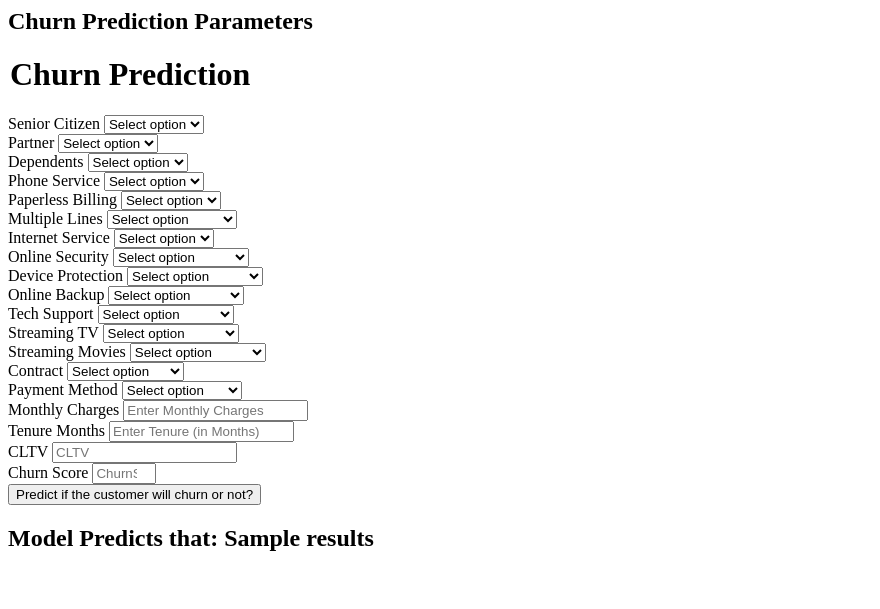
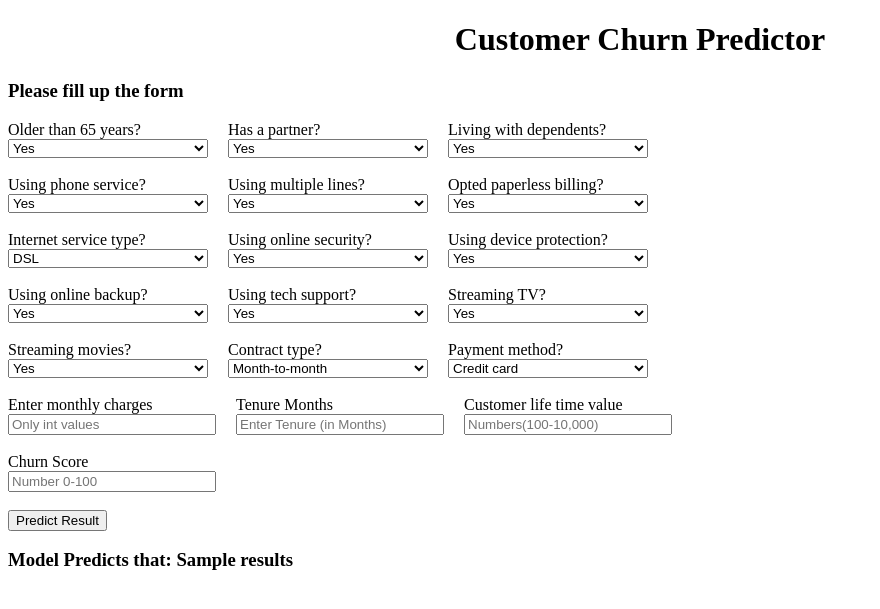
Before and after one commit to ankak2635/Customer-Churn-Predictor, a Flask app: template templates/home.html in a window 1280 px wide. Shown: the top 609 px of the page, without its empty margins (0-880 px from the left). Run offline with Flask 3, Linux system fonts and the light colour scheme; the template is opened without the code that fills it: most values are stand-ins (such as "Sample title", 1, 10 or a date in 2020).

Commit message:
Adds working project

```diff
--- a/application.py
+++ b/application.py
@@ -6,13 +6,13 @@ application = Flask(__name__)
 
 app = application
 
-# Route for homepage
-logging.info('Entered the application')
-@app.route('/')
-def index():
-    return render_template('index.html')
+# # Route for homepage
+# logging.info('Entered the application')
+# @app.route('/')
+# def index():
+#     return render_template('index.html')
 
-@app.route('/predict',methods=['GET','POST'])
+@app.route('/',methods=['GET','POST'])
 
 def predict_data():
     if request.method=='GET':
--- a/src/pipeline/predict_pipeline.py
+++ b/src/pipeline/predict_pipeline.py
@@ -19,7 +19,7 @@ class PredictPipeline:
             preprocessor = load_pickle(preprocessor_path)
             model =load_pickle(model_path)
 
-            # Preprocess the user imput data
+            # Preprocess the user input data
             processed_data = preprocessor.transform(features)
 
             # make prediction
--- /dev/null
+++ b/static/css/styles.css
@@ -0,0 +1,9 @@
+.container {
+    width: 200px;
+    clear: both;
+  }
+
+  .container input {
+    width: 100%;
+    clear: both;
+  }
--- a/templates/home.html
+++ b/templates/home.html
@@ -1,253 +1,180 @@
+<!DOCTYPE html>
 <html>
+
+<head>
+    <link rel='stylesheet' href="{{url_for('static', filename='css/styles.css')}}" type="text/css">
+    <h1><center>Customer Churn Predictor</center></h1>
+</head>
+
 <body>
-    <div class="login">
-       <h2>Churn Prediction Parameters</h2>
+    <h3>Please fill up the form</h3>
+    <form action="{{ url_for('predict_data')}}" method="post">
 
-       <form action="{{ url_for('predict_data')}}" method="post">
-        <h1>
-            <legend>Churn Prediction</legend>
-        </h1>
-        <div class="mb-3">
-            <label class="form-label">Senior Citizen</label>
-            <select class="form-control" name="SeniorCitizen" placeholder="Senior Citizen?" required>
-                <option class="placeholder" selected disabled value="">Select option</option>
-                <option value="Yes">
-                    Yes
-                </option>
-                <option value="No">
-                    No
-                </option>
-            </select>
-        </div>
-        <div class="mb-3">
-            <label class="form-label">Partner</label>
-            <select class="form-control" name="Partner" placeholder="Partner" required>
-                <option class="placeholder" selected disabled value="">Select option</option>
-                <option value="Yes">
-                    Yes
-                </option>
-                <option value="No">
-                    No
-                </option>
-            </select>
-        </div>
-        <div class="mb-3">
-            <label class="form-label">Dependents</label>
-            <select class="form-control" name="Dependents" placeholder="Dependents" required>
-                <option class="placeholder" selected disabled value="">Select option</option>
-                <option value="Yes">
-                    Yes
-                </option>
-                <option value="No">
-                    No
-                </option>
-            </select>
-        </div>
-        <div class="mb-3">
-            <label class="form-label">Phone Service	</label>
-            <select class="form-control" name="PhoneService" placeholder="Phone Service?" required>
-                <option class="placeholder" selected disabled value="">Select option</option>
-                <option value="Yes">
-                    Yes
-                </option>
-                <option value="No">
-                    No
-                </option>
-            </select>
-        </div>
-        <div class="mb-3">
-            <label class="form-label">Paperless Billing	</label>
-            <select class="form-control" name="PaperlessBilling" placeholder="Paperless Billing?" required>
-                <option class="placeholder" selected disabled value="">Select option</option>
-                <option value="Yes">
-                    Yes
-                </option>
-                <option value="No">
-                    No
-                </option>
-            </select>
-        </div>
-        <div class="mb-3">
-            <label class="form-label">Multiple Lines</label>
-            <select class="form-control" name="MultipleLines" placeholder="Multiple Lines?" required>
-                <option class="placeholder" selected disabled value="">Select option</option>
-                <option value="Yes">
-                    Yes
-                </option>
-                <option value="No">
-                    No
-                </option>
-                <option value="No phone service">
-                    No Phone Service
-                </option>
-            </select>
-        </div>
-        <div class="mb-3">
-            <label class="form-label">Internet Service</label>
-            <select class="form-control" name="InternetService" placeholder="Internet Service?" required>
-                <option class="placeholder" selected disabled value="">Select option</option>
-                <option value="DSL">
-                    DSL
-                </option>
-                <option value="No">
-                    No
-                </option>
-                <option value="Fiber optic">
-                    Fiber Optic
-                </option>
-            </select>
-        </div>
-        <div class="mb-3">
-            <label class="form-label">Online Security</label>
-            <select class="form-control" name="OnlineSecurity" placeholder="Online  Security?" required>
-                <option class="placeholder" selected disabled value="">Select option</option>
-                <option value="Yes">
-                    Yes
-                </option>
-                <option value="No">
-                    No
-                </option>
-                <option value="No internet service">
-                    No internet Service
-                </option>
-            </select>
-        </div>
-        <div class="mb-3">
-            <label class="form-label">Device Protection</label>
-            <select class="form-control" name="DeviceProtection" placeholder="Device Protection?" required>
-                <option class="placeholder" selected disabled value="">Select option</option>
-                <option value="Yes">
-                    Yes
-                </option>
-                <option value="No">
-                    No
-                </option>
-                <option value="No internet service">
-                    No internet Service
-                </option>
-            </select>
-        </div>
-        <div class="mb-3">
-            <label class="form-label">Online Backup</label>
-            <select class="form-control" name="OnlineBackup" placeholder="Online Backup?" required>
-                <option class="placeholder" selected disabled value="">Select option</option>
-                <option value="Yes">
-                    Yes
-                </option>
-                <option value="No">
-                    No
-                </option>
-                <option value="No internet service">
-                    No internet Service
-                </option>
-            </select>
-        </div>
-        <div class="mb-3">
-            <label class="form-label">Tech Support</label>
-            <select class="form-control" name="TechSupport" placeholder="Tech Support?" required>
-                <option class="placeholder" selected disabled value="">Select option</option>
-                <option value="Yes">
-                    Yes
-                </option>
-                <option value="No">
-                    No
-                </option>
-                <option value="No internet service">
-                    No internet Service
-                </option>
-            </select>
-        </div>
-        <div class="mb-3">
-            <label class="form-label">Streaming TV</label>
-            <select class="form-control" name="StreamingTV" placeholder="Streaming TV?" required>
-                <option class="placeholder" selected disabled value="">Select option</option>
-                <option value="Yes">
-                    Yes
-                </option>
-                <option value="No">
-                    No
-                </option>
-                <option value="No internet service">
-                    No internet Service
-                </option>
-            </select>
-        </div>
-        <div class="mb-3">
-            <label class="form-label">Streaming Movies</label>
-            <select class="form-control" name="StreamingMovies" placeholder="StreamingMovies?" required>
-                <option class="placeholder" selected disabled value="">Select option</option>
-                <option value="Yes">
-                    Yes
-                </option>
-                <option value="No">
-                    No
-                </option>
-                <option value="No internet service">
-                    No internet Service
-                </option>
-            </select>
-        </div>
-        <div class="mb-3">
-            <label class="form-label">Contract</label>
-            <select class="form-control" name="Contract" placeholder="Contract?" required>
-                <option class="placeholder" selected disabled value="">Select option</option>
-                <option value="Month-to-month">
-                    Month-to-month
-                </option>
-                <option value="One year">
-                    One year
-                </option>
-                <option value="Two year">
-                    Two year
-                </option>
-            </select>
-        </div>
-        <div class="mb-3">
-            <label class="form-label">Payment Method</label>
-            <select class="form-control" name="PaymentMethod" placeholder="Payment Method?" required>
-                <option class="placeholder" selected disabled value="">Select option</option>
-                <option value="Credit card (automatic)">
-                    Credit card
-                </option>
-                <option value="Bank transfer (automatic)">
-                    Bank transfer
-                </option>
-                <option value="Mailed check">
-                    Mailed check
-                </option>
-                <option value="Electronic check">
-                    Electronic check
-                </option>
-            </select>
-        </div>
-        <div class="mb-3">
-            <label class="form-label">Monthly Charges</label>
-            <input class="form-control" type="number" name="MonthlyCharges"
-                placeholder="Enter Monthly Charges"/>
-        </div>
-        <div class="mb-3">
-            <label class="form-label">Tenure Months</label>
-            <input class="form-control" type="number" name="TenureMonths"
-                placeholder="Enter Tenure (in Months)"/>
-        </div>
-        <div class="mb-3">
-            <label class="form-label">CLTV</label>
-            <input class="form-control" type="number" name="CLTV"
-                placeholder="CLTV"/>
-        </div>
-        <div class="mb-3">
-            <label class="form-label">Churn Score</label>
-            <input class="form-control" type="number" name="ChurnScore"
-                placeholder="ChurnScore" min='0' max='100'/>
+		<div style="float:left;">
+                <label for="SeniorCitizen"> Older than 65 years?</label><br>
+                <select class="container" id="SeniorCitizen" name="SeniorCitizen" required>
+                <option value="Yes">Yes</option>
+                <option value="No">No</option>
+                </select>&nbsp;&nbsp;&nbsp;&nbsp;&nbsp;
         </div>
 
+		<div style="float:left;">
+                <label for="Partner">Has a partner?</label> <br>
+                <select class="container" id ="Partner" name="Partner" required>
+                <option value="Yes">Yes</option>
+                <option value="No">No</option>
+                </select>&nbsp;&nbsp;&nbsp;&nbsp;&nbsp;
+		</div>
 
-        <div class="mb-3">
-            <input class="btn btn-primary" type="submit" value="Predict if the customer will churn or not?" required />
+		<div>
+                <label for="Dependents">Living with dependents?</label><br>
+                <select class="container" id="Dependents" name="Dependents" required>
+                <option value="Yes">Yes</option>
+                <option value="No">No</option>
+                </select>
+        </div><br>
+
+		<div style="float:left;">
+                <label for="PhoneService">Using phone service?</label><br>
+                <select class="container" id="PhoneService" name="PhoneService" Service?" required>
+                <option value="Yes">Yes</option>
+                <option value="No">No</option>
+                </select>&nbsp;&nbsp;&nbsp;&nbsp;&nbsp;
         </div>
-    </form>
-    <h2>
-       Model Predicts that: {{results}}
-    </h2>
-   <body>
+
+        <div style="float:left;">
+                <label for="MultipleLines">Using multiple lines?</label><br>
+                <select class="container" id="MultipleLines" name="MultipleLines" required>
+                <option value="Yes">Yes</option>
+                <option value="No">No</option>
+                <option value="No phone service">No Phone Service</option>
+                </select>&nbsp;&nbsp;&nbsp;&nbsp;&nbsp;
+        </div>
+
+        <div>
+                <label for="PaperlessBilling">Opted paperless billing?</label><br>
+                <select class="container" id="PaperlessBilling" name="PaperlessBilling" required>
+                <option value="Yes">Yes</option>
+                <option value="No">No</option>
+                </select>
+        </div><br>
+
+        <div style="float:left;">
+                <label for="InternetService">Internet service type?</label><br>
+                <select class="container" id="InternetService" name="InternetService" required>
+                <option value="DSL">DSL</option>
+                <option value="No">No Internet Service</option>
+                <option value="Fiber optic">Fiber Optic</option>
+                </select>&nbsp;&nbsp;&nbsp;&nbsp;&nbsp;
+        </div>
+
+        <div style="float:left;">
+                <label for="OnlineSecurity">Using online security?</label><br>
+                <select class="container" id="OnlineSecurity" name="OnlineSecurity" required>
+			    <option value="Yes">Yes</option>
+			    <option value="No">No</option>
+			    <option value="No internet service">No internet service</option>
+                </select>&nbsp;&nbsp;&nbsp;&nbsp;&nbsp;
+        </div>
+
+        <div>
+                <label for="DeviceProtection">Using device protection?</label><br>
+                <select class="container" id="DeviceProtection" name="DeviceProtection" required>
+                <option value="Yes">Yes</option>
+                <option value="No">No</option>
+                <option value="No internet service">No internet Service</option>
+                </select>
+        </div><br>
+
+        <div style="float:left;">
+                <label for="OnlineBackup">Using online backup?</label><br>
+                <select class="container" id= "OnlineBackup" name="OnlineBackup" required>
+                <option value="Yes">Yes</option>
+                <option value="No">No</option>
+                <option value="No internet service">No internet Service</option>
+                </select>&nbsp;&nbsp;&nbsp;&nbsp;&nbsp;
+        </div>
+
+        <div style="float:left;">
+                <label for="TechSupport">Using tech support?</label><br>
+                <select class="container" id="TechSupport" name="TechSupport" required>
+			    <option value="Yes">Yes</option>
+                <option value="No">No</option>
+                <option value="No internet service">No internet Service</option>
+                </select>&nbsp;&nbsp;&nbsp;&nbsp;&nbsp;
+        </div>
+
+        <div>
+                <label for="StreamingTV">Streaming TV?</label><br>
+                <select class="container" id="StreamingTV" name="StreamingTV" required>
+                <option value="Yes">Yes</option>
+                <option value="No">No</option>
+                <option value="No internet service">No internet Service </option>
+                </select>
+        </div> <br>
+
+        <div style="float:left;">
+                <label for="StreamingMovies">Streaming movies?</label><br>
+                <select class="container" id="StreamingMovies" name="StreamingMovies" required>
+			    <option value="Yes">Yes</option>
+                <option value="No">No</option>
+                <option value="No internet service">No internet Service</option>
+                </select>&nbsp;&nbsp;&nbsp;&nbsp;&nbsp;
+        </div>
+
+        <div style="float:left;">
+                <label for="Contract">Contract type?</label><br>
+                <select class="container" id="Contract" name="Contract" required>
+                <option value="Month-to-month">Month-to-month</option>
+			    <option value="One year">One year</option>
+			    <option value="Two year">Two year</option>
+                </select>&nbsp;&nbsp;&nbsp;&nbsp;&nbsp;
+        </div>
+
+        <div>
+                <label for="PaymentMethod">Payment method?</label><br>
+                <select class="container" id="PaymentMethod" name="PaymentMethod" required>
+                <option value="Credit card (automatic)">Credit card</option>
+                <option value="Bank transfer (automatic)">Bank transfer</option>
+                <option value="Mailed check">Mailed check</option>
+                <option value="Electronic check">Electronic check</option>
+                </select>
+        </div><br>
+
+        <div style="float:left;">
+                <label for="MonthlyCharges">Enter monthly charges</label><br>
+                <input class="container" type="number" id="MonthlyCharges" name="MonthlyCharges"
+		    	placeholder="Only int values"/>&nbsp;&nbsp;&nbsp;&nbsp;&nbsp;
+        </div>
+
+        <div style="float:left;">
+            <label for="TenureMonths">Tenure Months</label><br>
+            <input class="container" type="number" id="TenureMonths" name="TenureMonths"
+            placeholder="Enter Tenure (in Months)"/>&nbsp;&nbsp;&nbsp;&nbsp;&nbsp;
+        </div>
+
+        <div>
+                <label for="CLTV">Customer life time value</label><br>
+                <input class="container" type="number" id="CLTV" name="CLTV"
+                placeholder="Numbers(100-10,000)" max='10000'/>
+        </div><br>
+
+        <div>
+                <label for="ChurnScore">Churn Score</label><br>
+                <input class="container" type="number" id="ChurnScore" name="ChurnScore"
+                placeholder="Number 0-100" min='0' max='100'/>
+        </div><br>
+
+		<div class = "mb-3">
+                <input class="btn btn-primary" type="submit" value="Predict Result" required />
+            	</div>
+
+	</form>
+
+	<h3>
+        Model Predicts that: {{results}}
+        </h3>
+
+
+</body>
 </html>
--- a/templates/index.html
+++ /dev/null
@@ -1 +0,0 @@
-<h1> Churn Prediction Web App</h1>
```
